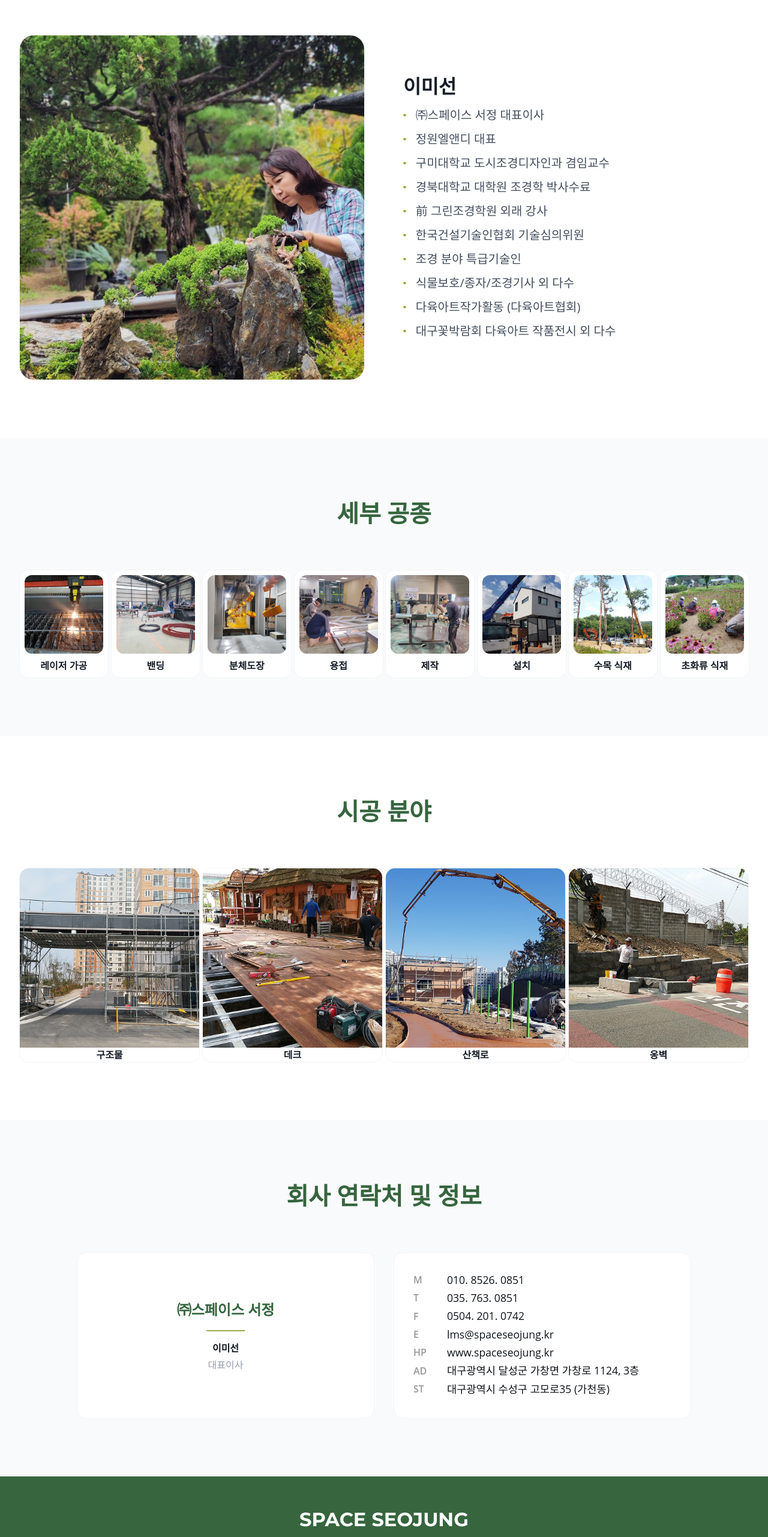
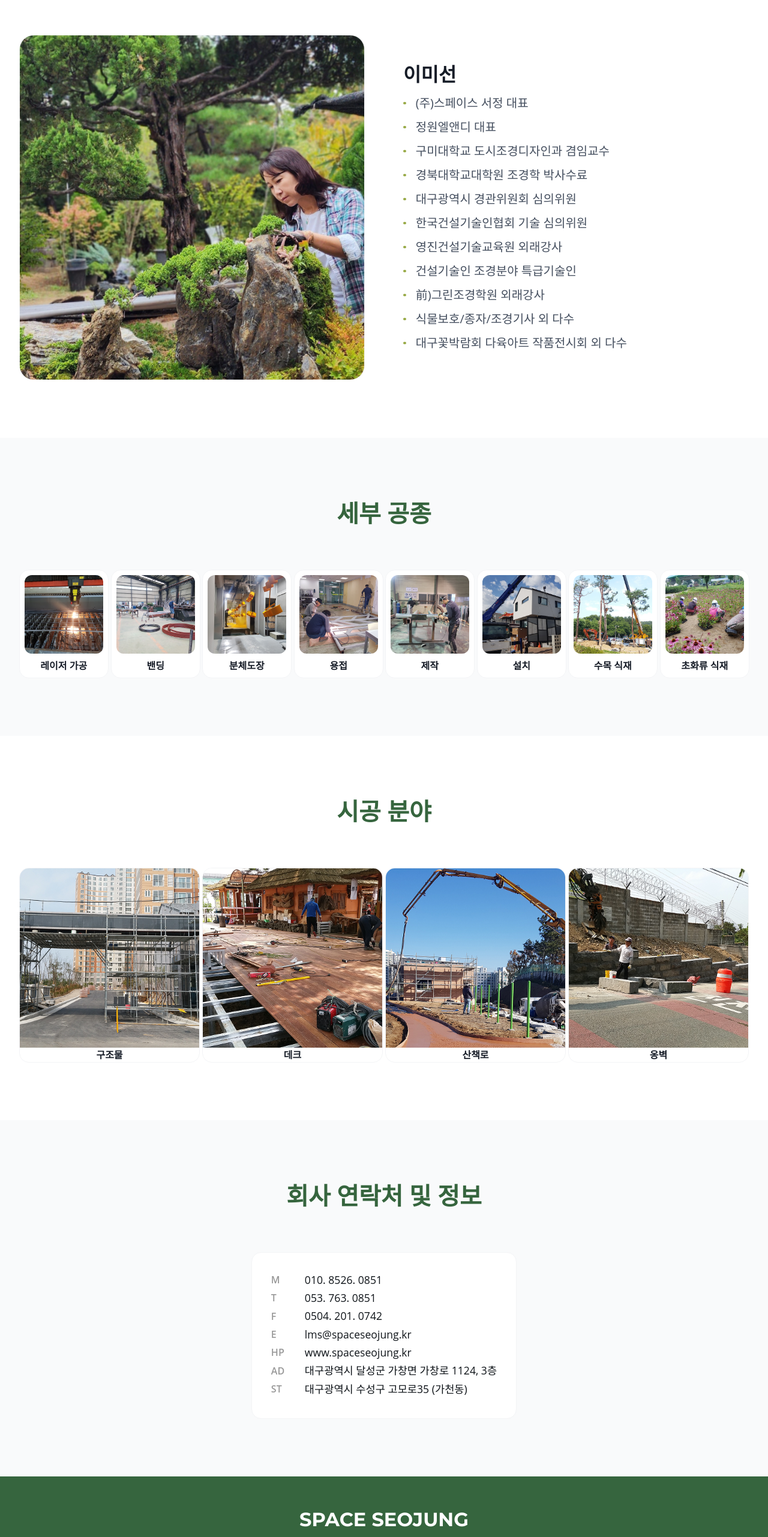
Before and after one commit to spaceseojung/profile, a React (Vite) app: page / in a window 1280 px wide. Shown: the part 2578-5141 px from the top of the page at 60% size. Built offline with nearby package versions, Linux system fonts and the light colour scheme; a web font is replaced by a local one.

Commit message:
Fix: 수정사항 반영

```diff
--- a/src/components/sections/CEOIntroduction.tsx
+++ b/src/components/sections/CEOIntroduction.tsx
@@ -5,16 +5,17 @@ const CEOIntroduction = () => {
   const { ref: contentRef, isVisible: contentVisible } = useScrollAnimation();
 
   const careerItems = [
-    '㈜스페이스 서정 대표이사',
+    '(주)스페이스 서정 대표',
     '정원엘앤디 대표',
     '구미대학교 도시조경디자인과 겸임교수',
-    '경북대학교 대학원 조경학 박사수료',
-    '前 그린조경학원 외래 강사',
-    '한국건설기술인협회 기술심의위원',
-    '조경 분야 특급기술인',
+    '경북대학교대학원 조경학 박사수료',
+    '대구광역시 경관위원회 심의위원',
+    '한국건설기술인협회 기술 심의위원',
+    '영진건설기술교육원 외래강사',
+    '건설기술인 조경분야 특급기술인',
+    '前)그린조경학원 외래강사',
     '식물보호/종자/조경기사 외 다수',
-    '다육아트작가활동 (다육아트협회)',
-    '대구꽃박람회 다육아트 작품전시 외 다수',
+    '대구꽃박람회 다육아트 작품전시회 외 다수',
   ];
 
   return (
--- a/src/components/sections/ContactInformation.tsx
+++ b/src/components/sections/ContactInformation.tsx
@@ -15,21 +15,7 @@ const ContactInformation = () => {
           <h2 className="section-title" data-testid="text-contact-title">회사 연락처 및 정보</h2>
         </div>
 
-        <div className="contact-grid">
-          {/* Business Card Front */}
-          <div
-            ref={cardRef1}
-            className={`business-card business-card--front animate-on-scroll ${cardVisible1 ? 'visible' : ''}`}
-            data-testid="card-business-front"
-          >
-            <h3 className="business-card__title" data-testid="text-business-company-name">㈜스페이스 서정</h3>
-            <div className="business-card__divider"></div>
-            <div className="business-card__info">
-              <p className="business-card__name" data-testid="text-business-ceo-name">이미선</p>
-              <p className="business-card__company" data-testid="text-business-company-english">대표이사</p>
-            </div>
-          </div>
-
+        <div className="contact-grid" style={{ display: 'flex', justifyContent: 'center', alignItems: 'center' }}>
           {/* Business Card Back */}
           <div
             ref={cardRef2}
@@ -43,7 +29,7 @@ const ContactInformation = () => {
               </div>
               <div className="business-card__contact-item" data-testid="text-contact-email">
                 <span className="business-card__contact-label">T</span>
-                <span className="business-card__contact-text">035. 763. 0851</span>
+                <span className="business-card__contact-text">053. 763. 0851</span>
               </div>
               <div className="business-card__contact-item" data-testid="text-contact-email">
                 <span className="business-card__contact-label">F</span>
```
